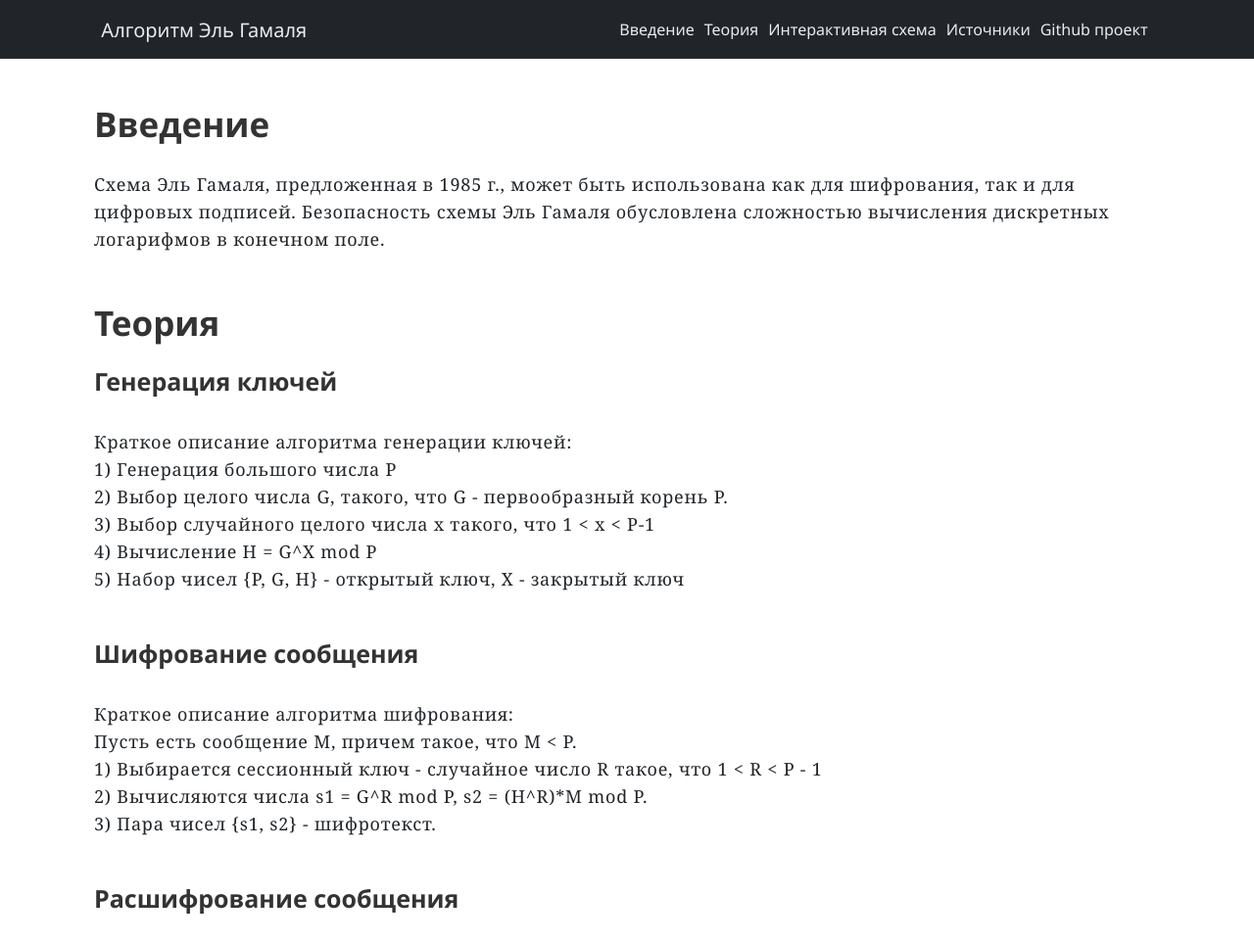
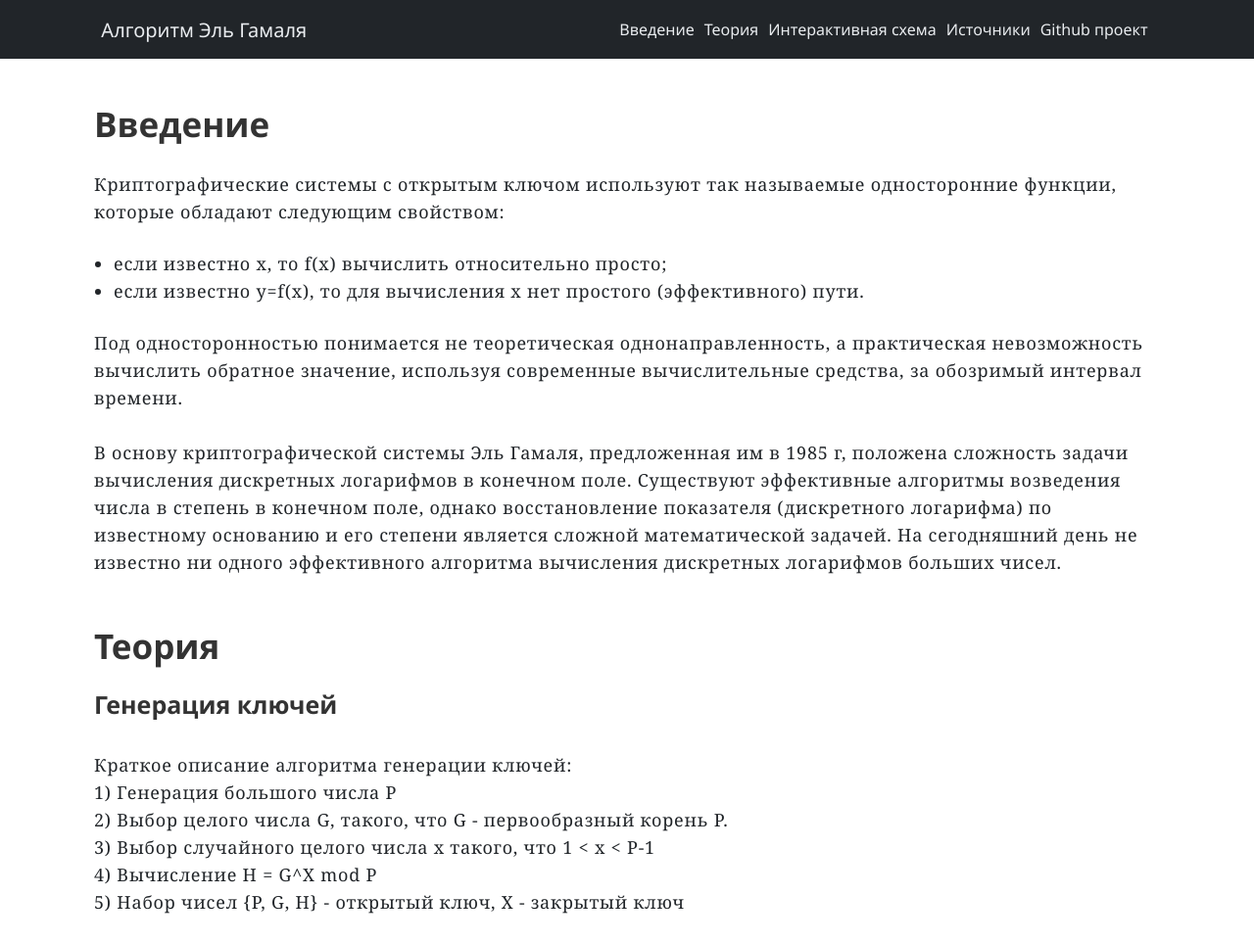
Before and after one commit to kivyfreakt/elgamal-site, a plain HTML site: page index.html in a window 1280 px wide. Shown: the top 963 px of the page at 98% size. Drawn offline with Linux system fonts and the light colour scheme.

Commit message:
some adds

```diff
--- a/css/style.css
+++ b/css/style.css
@@ -251,12 +251,12 @@ input
     font-weight: bold;
 }
 
-#links-list
+.list
 {
     margin-left: 20px;
 }
 
-#links-list li
+.list li
 {
     font-family: Georgia, serif;
     line-height: 28px;
--- a/index.html
+++ b/index.html
@@ -34,10 +34,30 @@
         <div id = "introduction" class="block">
             <h1 class = "title">Введение</h1>
             <p>
-                Схема Эль Гамаля, предложенная в 1985 г.,
-                может быть использована как для шифрования, так и для цифровых подписей.
-                Безопасность схемы Эль Гамаля обусловлена сложностью
-                вычисления дискретных логарифмов в конечном поле.
+                Криптографические системы с открытым ключом используют
+                так называемые односторонние функции, которые обладают следующим свойством:
+            </p>
+            <ul class = "list">
+                <li>
+                    если известно x, то f(x) вычислить относительно просто;
+                </li>
+                <li>
+                    если известно y=f(x), то для вычисления x нет простого (эффективного) пути.
+                </li>
+            </ul>
+            <p>
+                Под односторонностью понимается не теоретическая однонаправленность,
+                а практическая невозможность вычислить обратное значение,
+                используя современные вычислительные средства, за обозримый интервал времени.
+                <br>
+                <br>
+                В основу криптографической системы Эль Гамаля, предложенная им в 1985 г,
+                положена сложность задачи вычисления дискретных логарифмов в конечном поле.
+                Существуют эффективные алгоритмы возведения числа в степень в конечном поле,
+                однако восстановление показателя (дискретного логарифма) по известному
+                основанию и его степени является сложной математической задачей.
+                На сегодняшний день не известно ни одного эффективного алгоритма
+                вычисления дискретных логарифмов больших чисел.
             </p>
         </div>
 
@@ -56,9 +76,14 @@
             <p>
                 Краткое описание алгоритма шифрования: <br>
                 Пусть есть сообщение M, причем такое, что M < P. <br>
-                1) Выбирается сессионный ключ - случайное число R такое, что 1 < R < P - 1 <br>
+                1) Выбирается сессионный ключ - случайное число R такое, что 1 < R < P - 1,
+                НОД(R, P-1) = 1 <br>
                 2) Вычисляются числа s1 = G^R mod P, s2 = (H^R)*M mod P. <br>
                 3) Пара чисел {s1, s2} - шифротекст. <br>
+                <br>
+                Вместо простого умножения открытого сообщения M на H^R возможна
+                его зашифровка с помощью симметричного алгоритма (например, AES)
+                на ключе H^R.
             </p>
             <h2 class = "subtitle">Расшифрование сообщения</h2>
             <p>
@@ -205,7 +230,7 @@
         <p>
             Источники, которые мы использовали.
         </p>
-        <ul id = "links-list">
+        <ul class = "list">
             <li>
                 <a href = "http://caislab.kaist.ac.kr/lecture/2010/spring/cs548/basic/B02.pdf">
                     <b>El Gamal T.</b> - A public key cryptosystem and a signature scheme based on discrete logarithms
```
